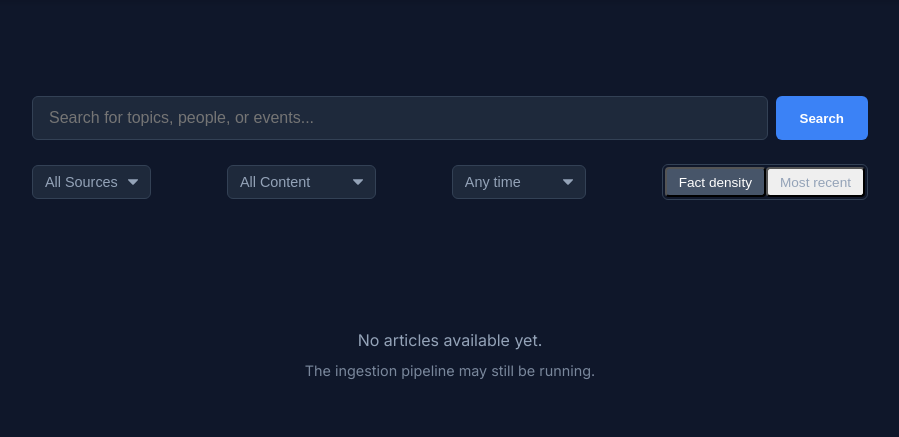
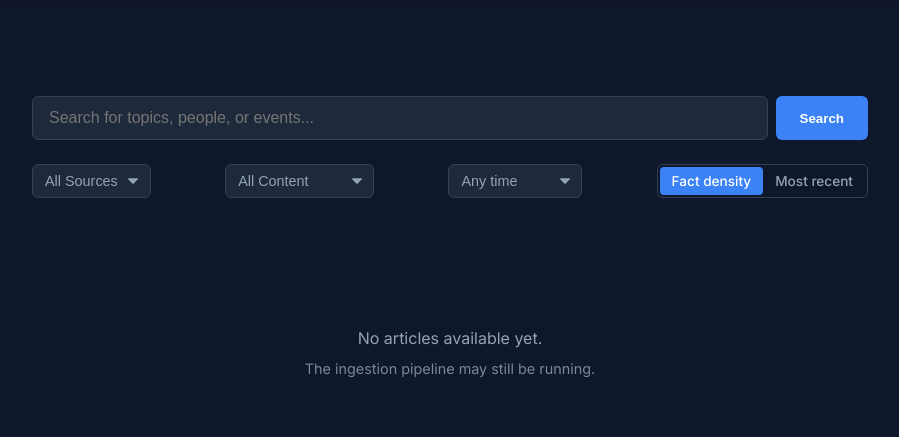
Before and after one commit to hitromudr/factfeed, a Python web app: template factfeed/templates/search.html in a window 1280 px wide. Shown: the part 69-506 px from the top of the page, without its empty margins (190-1089 px from the left). Run offline with Jinja, Linux system fonts and the light colour scheme; the template is opened without the code that fills it, so the values that code supplies are empty.

Commit message:
style(ui): Remove default button background from sort toggle buttons

```diff
--- a/factfeed/static/style.css
+++ b/factfeed/static/style.css
@@ -402,6 +402,10 @@ header {
     text-decoration: none;
     border-radius: 4px;
     transition: all 0.2s;
+    background: transparent;
+    border: none;
+    cursor: pointer;
+    font-family: var(--font-sans);
 }
 
 .sort-btn:hover {
@@ -410,7 +414,7 @@ header {
 }
 
 .sort-btn.active {
-    background-color: var(--secondary-color);
+    background-color: var(--primary-color);
     color: #ffffff;
 }
 
```
